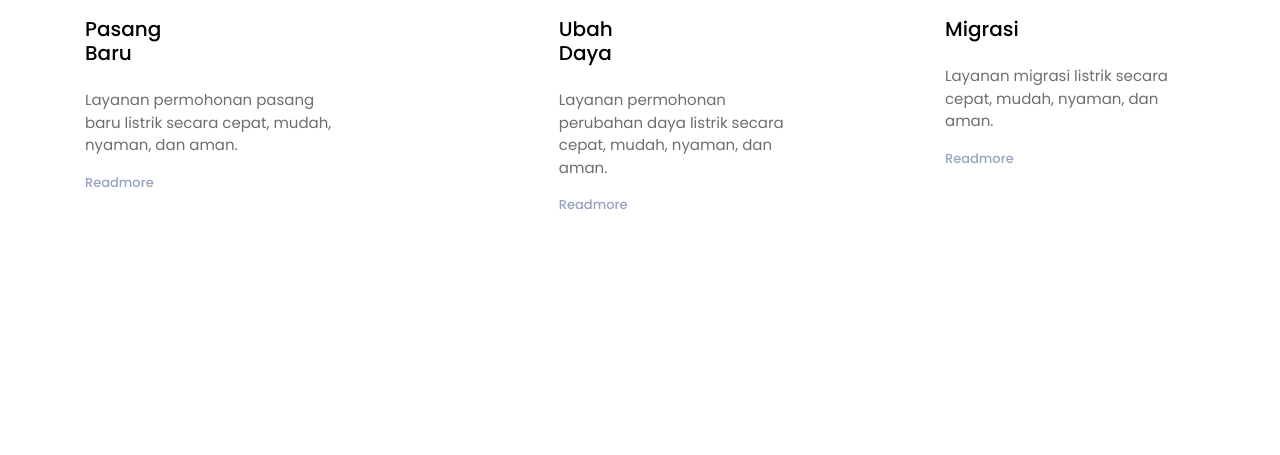
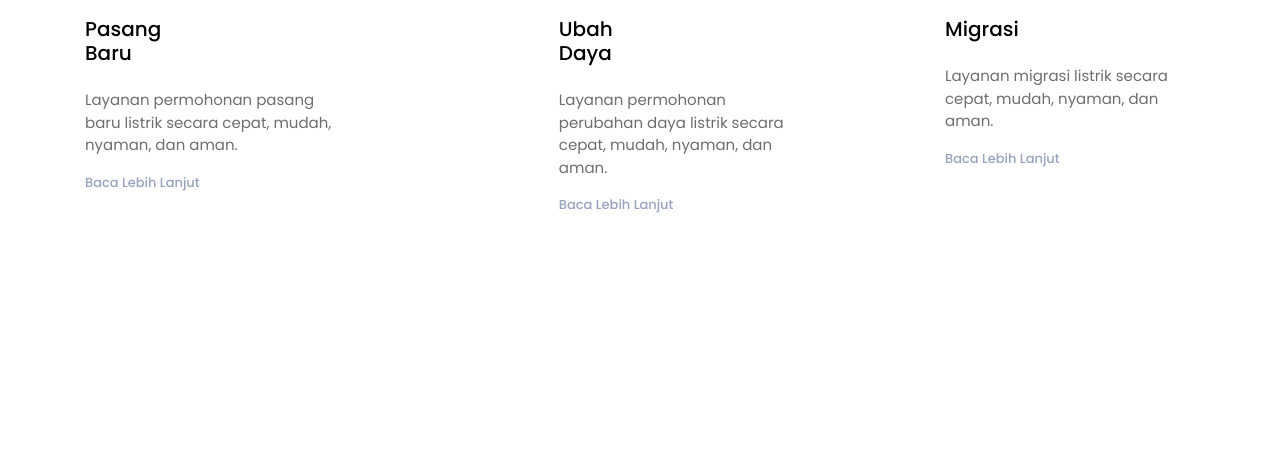
Before and after one commit to kevink5444/ci4-web_pln, a CodeIgniter 4 app: the page made by app/Views/home.php in a window 1280 px wide. Shown: the part 1199-1654 px from the top of the page. Run offline with PHP 8.4 and a stand-in for CodeIgniter, Linux system fonts and the light colour scheme; the template is opened without the code that fills it, so the values that code supplies are empty; some libraries are stand-ins or nearby versions; some web fonts are replaced.

Commit message:
ganti readmore

```diff
--- a/app/Views/home.php
+++ b/app/Views/home.php
@@ -35,7 +35,7 @@
             <a class="nav-link" href="#header-section">Beranda <span class="sr-only">(current)</span></a>
           </li>
           <li class="nav-item">
-            <a class="nav-link" href="#features-section">Tentang Kami</a>
+            <a class="nav-link" href="#features-section">Layanan Pelanggan</a>
           </li>
           <li class="nav-item">
             <a class="nav-link" href="#digital-marketing-section">Blog</a>
@@ -71,7 +71,7 @@
               <img src="images/pasangbaru.jpg" alt="" class="img-icons">
               <h5 class="py-3">Pasang<br>Baru</h5>
               <p class="text-muted">Layanan permohonan pasang baru listrik secara cepat, mudah, nyaman, dan aman.</p>
-              <a href="#"><p class="readmore-link">Readmore</p></a>
+              <a href="#"><p class="readmore-link">Baca Lebih Lanjut</p></a>
             </div>
           </div>
           <div class="grid-margin d-flex justify-content-center">
@@ -79,7 +79,7 @@
               <img src="images/Ubah Daya.jpg" alt="" class="img-icons">
               <h5 class="py-3">Ubah<br>Daya</h5>
               <p class="text-muted">Layanan permohonan perubahan daya listrik secara cepat, mudah, nyaman, dan aman.</p>
-              <a href="#"><p class="readmore-link">Readmore</p></a>
+              <a href="#"><p class="readmore-link">Baca Lebih Lanjut</p></a>
             </div>
           </div>
           <div class="grid-margin d-flex justify-content-end">
@@ -87,7 +87,7 @@
               <img src="images/migrasi.jpg" alt="" class="img-icons">
               <h5 class="py-3">Migrasi</h5>
               <p class="text-muted">Layanan migrasi listrik secara cepat, mudah, nyaman, dan aman.</p>
-              <a href="#"><p class="readmore-link">Readmore</p></a>
+              <a href="#"><p class="readmore-link">Baca Lebih Lanjut</p></a>
             </div>
           </div>
         </div>
```
